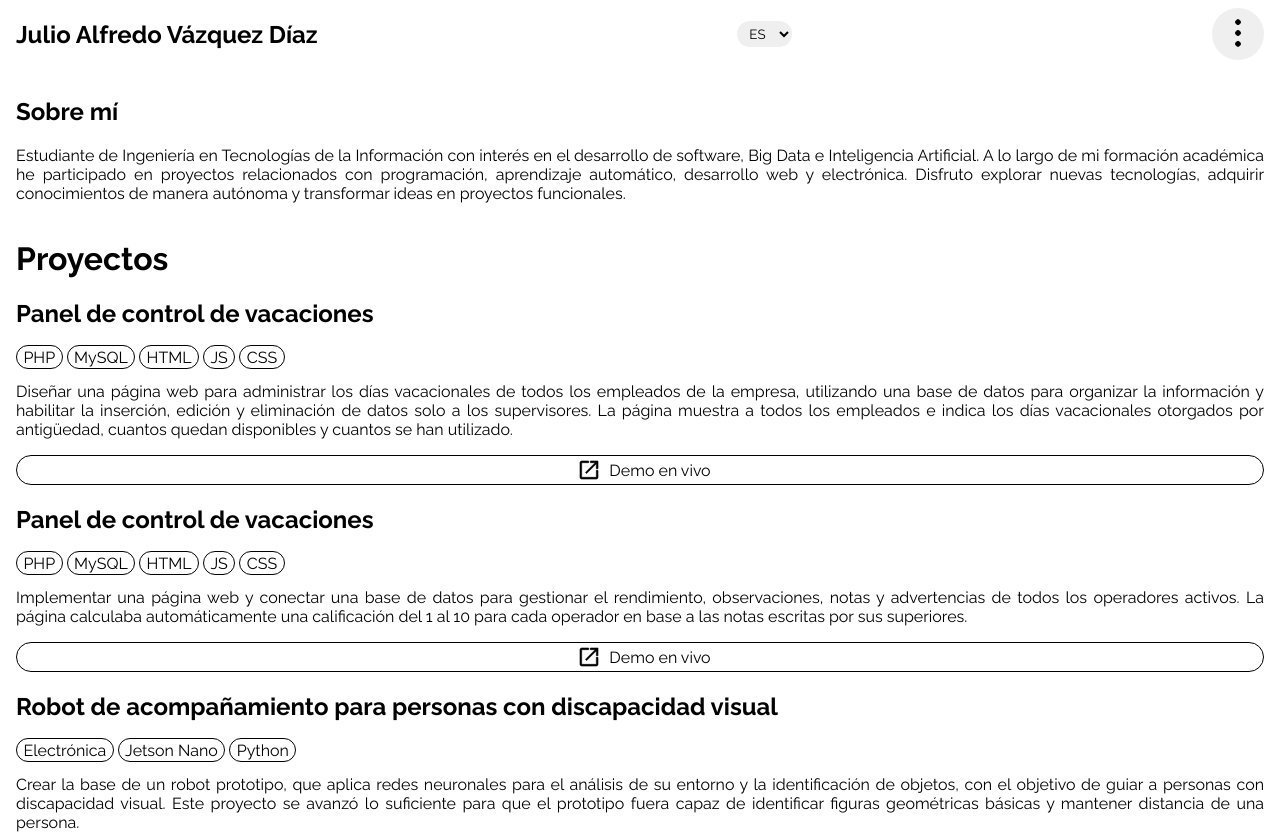
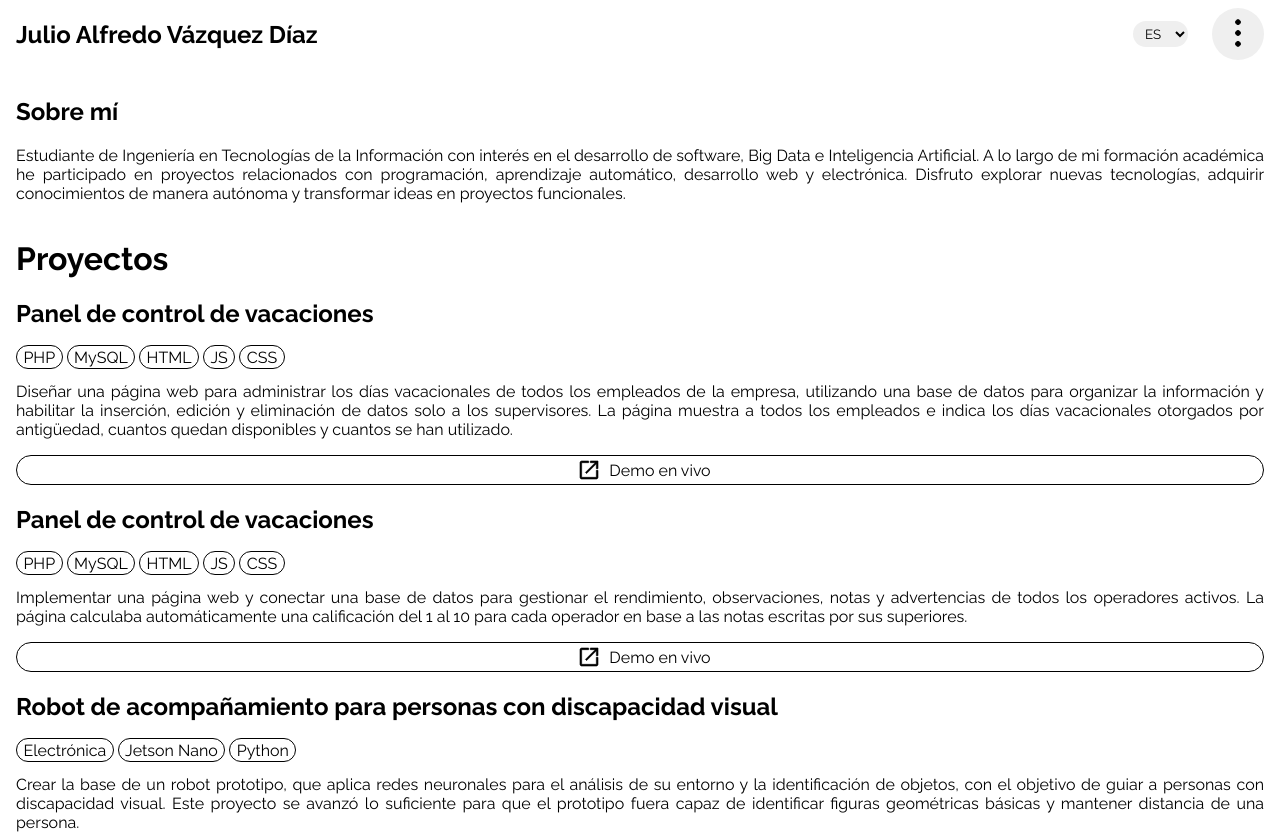
Before and after one commit to TheKokoDiaz/PortfolioDiaz, a plain HTML site: page index-es.html in a window 1280 px wide. Shown: the top 835 px of the page. Drawn offline with Linux system fonts and the light colour scheme.

Commit message:
Styles: Header accomodation

```diff
--- a/assets/css/index.css
+++ b/assets/css/index.css
@@ -36,12 +36,15 @@ aside{
             overflow: hidden;
             text-overflow: ellipsis;
             white-space: nowrap;
+
+            flex-grow: 1;
         }
 
         select{
             border: none;
             border-radius: 16px;
 
+            margin-right: 1rem;
             padding: 0.25rem 0.5rem;
             cursor: pointer;
         }
```
